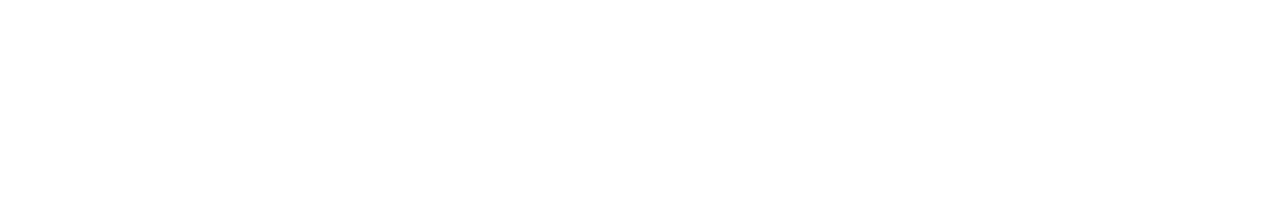
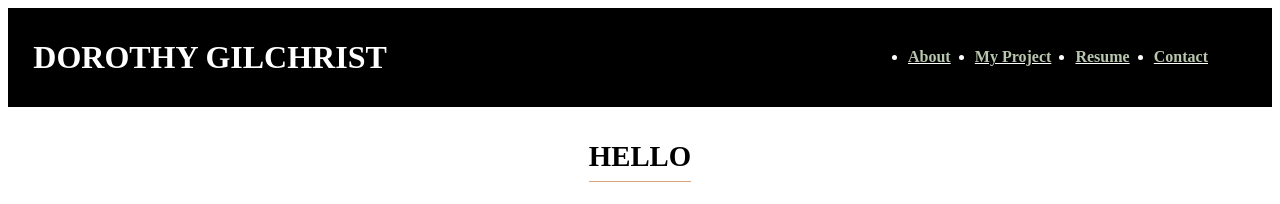
Before and after one commit to KiloWattDot/Portfolio, a plain HTML site: page index.html in a window 1280 px wide. Drawn offline with Linux system fonts and the light colour scheme; files that its build step writes are made by us from their sources.

Commit message:
Wireframe image, header 80% done, main 5% done

```diff
--- /dev/null
+++ b/assets/css/style.css
@@ -0,0 +1,82 @@
+/* Set the font size and line height */
+body {
+    display: flex;
+    flex-direction: column;
+    line-height: 1.5;
+    font-size: 16px;
+  }
+
+  header {
+    display: flex;
+    justify-content: space-between;
+    align-items: center;
+    padding:0%;
+    background-color: #000000;
+    color: #fff;
+  }
+  /* Change the heading size to 200%, give it a margin all around, and assign font family to serif */
+h1 {
+    margin: 2%;
+    font-size: 200%;
+    font-family: serif;
+  }
+
+  /* Change header size to 180%, give it a 3% margin on top and bottom, and assign font family to serif */
+  h2 {
+    margin: 3% 0;
+    font-size: 180%;
+    font-family: serif;
+  }
+
+  /* Change header size to 150% and assign font family to serif */
+  h3 {
+    font-size: 150%;
+    font-family: serif;
+  }
+
+  nav ul {
+    display: flex;
+    justify-content: space-between;
+    min-width: 300px;
+    margin: 0;
+    padding: 0;
+    padding-right: 64px;
+    padding-left: 64px;
+    text-decoration-line: underline;
+    font-weight: bold;
+
+  /* add underline element */
+  }
+
+  nav a {
+    color: #b9C6ae;
+    font-weight: bold;
+    text-decoration: none;
+    /* font-size: 24px; */
+  }
+  main {
+    display: flex;
+    flex: 1 1 0;
+    max-width: 4000px;
+    margin: 2% auto;
+  }
+
+  section {
+    flex: 1 1 0;
+    padding-right: 5%;
+  }
+
+  article {
+    border-bottom: 1px solid #d8a47f
+  ;
+  }
+
+
+
+
+  @media screen and (max-width: 768px) {
+    header, main {
+      flex-direction: column;
+    }
+
+}
--- a/index.html
+++ b/index.html
@@ -1,18 +1,49 @@
  <!DOCTYPE html>
  <html lang="en">
-
  <head>
-  <meta charset="UTF-8" />
-  <meta name="viewport" content="width=device-width, initial-scale=1.0" />
-  <title>Advanced Selectors with CSS</title>
-  <link rel="stylesheet" href="./assets/css/reset.css" />
+   <meta charset="UTF-8">
+   <meta http-equiv="X-UA-Compatible" content="IE=edge">
+   <meta name="viewport" content="width=device-width, initial-scale=1.0">
+   <title>PORTFOLIO </title>
+   <link rel="stylesheet" href="assets/css/reset.css" />
    <link rel="stylesheet" href="./assets/css/style.css" />
  </head>
 
-
  <body>
    <header>
+    <h1>DOROTHY GILCHRIST</h1>
+    <nav>
+      <ul>
+        <li><a href="#">About</a></li>
+        <li><a href="#">My Project</a></li>
+        <li><a href="#">Resume</a></li>
+        <li><a href="#">Contact</a></li>
+
+      </ul>
+    </nav>
 
    </header>
 
+   <main>
+    <section>
+
+      <article>
+        <h2>HELLO</h2>
+
+      </article>
+
+
+    </section>
+
+
+
+
+
+  </main>
+
+
+
  </body>
+
+
+ </html>
```
Also changed, not shown: Wireframe.png (added), assets/css/reset.css (added), assets/style.css (deleted). Lines whose indentation alone changed are shown as unchanged.
